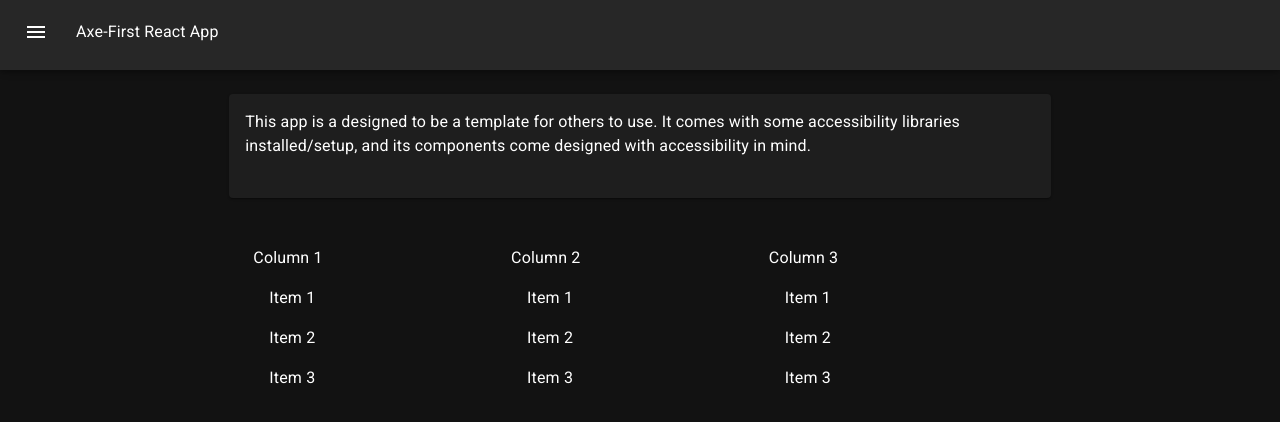
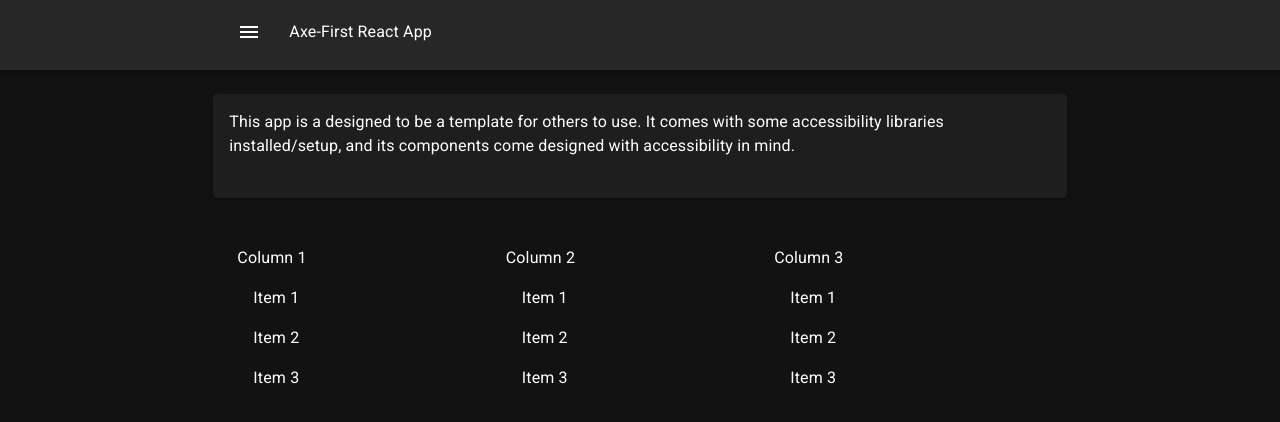
Before and after one commit to NoBrainer/axe-first-react, a React (Vite) app: page / in a window 1280 px wide. Shown: the top 422 px of the page. Built offline with nearby package versions, Linux system fonts and the light colour scheme.

Commit message:
Cleaned up page scaffold with PagePadder

```diff
--- a/src/components/App.jsx
+++ b/src/components/App.jsx
@@ -1,6 +1,4 @@
-import { Box } from '@mui/material';
 import React from 'react';
-import { APP_BAR_HEIGHT } from 'common/constants';
 import AppContent from 'components/AppContent';
 import AppFooter from 'components/AppFooter';
 import AppHeader from 'components/AppHeader';
@@ -9,16 +7,8 @@ function App() {
   return (
     <>
       <AppHeader />
-      <Box
-        sx={{
-          flexGrow: 1,
-          marginTop: `${APP_BAR_HEIGHT}px`,
-          padding: 3,
-        }}
-      >
-        <AppContent />
-        <AppFooter />
-      </Box>
+      <AppContent />
+      <AppFooter />
     </>
   );
 }
--- a/src/components/AppContent.jsx
+++ b/src/components/AppContent.jsx
@@ -1,18 +1,14 @@
-import { Card, CardContent, Grid, Typography } from '@mui/material';
+import { Card, CardContent, Typography } from '@mui/material';
 import React from 'react';
+import { APP_BAR_HEIGHT } from 'common/constants';
+import PagePadder from 'components/scaffold/PagePadder';
 
 function AppContent() {
   return (
     <main>
-      <Grid container direction='row'>
-        <Grid item xs={false} sm={1} md={2} />
-        <Grid container item xs={12} sm={10} md={8}>
-          <Grid container direction='column'>
-            <ExampleContent />
-          </Grid>
-        </Grid>
-        <Grid item xs={false} sm={1} md={2} />
-      </Grid>
+      <PagePadder sx={{ mt: `${APP_BAR_HEIGHT}px`, pt: 3 }}>
+        <ExampleContent />
+      </PagePadder>
     </main>
   );
 }
--- a/src/components/AppFooter.jsx
+++ b/src/components/AppFooter.jsx
@@ -1,18 +1,13 @@
-import { Box, Grid, List, ListItem, Typography } from '@mui/material';
+import { Grid, List, ListItem, Typography } from '@mui/material';
 import React from 'react';
+import PagePadder from 'components/scaffold/PagePadder';
 
 function AppFooter() {
   return (
     <footer>
-      <Box sx={{ mt: 3 }}>
-        <Grid container direction='row'>
-          <Grid item xs={false} sm={1} md={2} />
-          <Grid container item xs={12} sm={10} md={8}>
-            <ExampleFooter />
-          </Grid>
-          <Grid item xs={false} sm={1} md={2} />
-        </Grid>
-      </Box>
+      <PagePadder sx={{ mt: 3 }}>
+        <ExampleFooter />
+      </PagePadder>
     </footer>
   );
 }
--- a/src/components/AppHeader.jsx
+++ b/src/components/AppHeader.jsx
@@ -2,16 +2,19 @@ import MenuIcon from '@mui/icons-material/Menu';
 import { AppBar, IconButton, Toolbar, Typography } from '@mui/material';
 import React from 'react';
 import { APP_BAR_HEIGHT } from 'common/constants';
+import PagePadder from 'components/scaffold/PagePadder';
 
 function AppHeader() {
   return (
     <AppBar position='fixed' sx={{ height: `${APP_BAR_HEIGHT}px` }}>
+      <PagePadder>
         <Toolbar>
           <IconButton size='large' edge='start' color='inherit' aria-label='menu' sx={{ mr: 2 }}>
             <MenuIcon />
           </IconButton>
           <Typography component='h1'>Axe-First React App</Typography>
         </Toolbar>
+      </PagePadder>
     </AppBar>
   );
 }
--- /dev/null
+++ b/src/components/scaffold/PagePadder.jsx
@@ -0,0 +1,22 @@
+import { Grid } from '@mui/material';
+import { arrayOf, node, object, oneOfType } from 'prop-types';
+import React from 'react';
+
+function PagePadder({ children, sx } = {}) {
+  return (
+    <Grid container direction='row' sx={sx}>
+      <Grid item xs={false} sm={1} md={2} />
+      <Grid container item xs={12} sm={10} md={8}>
+        {children}
+      </Grid>
+      <Grid item xs={false} sm={1} md={2} />
+    </Grid>
+  );
+}
+
+PagePadder.propTypes = {
+  children: oneOfType([arrayOf(node), node]).isRequired,
+  sx: object,
+};
+
+export default PagePadder;
```
Lines whose indentation alone changed are shown as unchanged.
